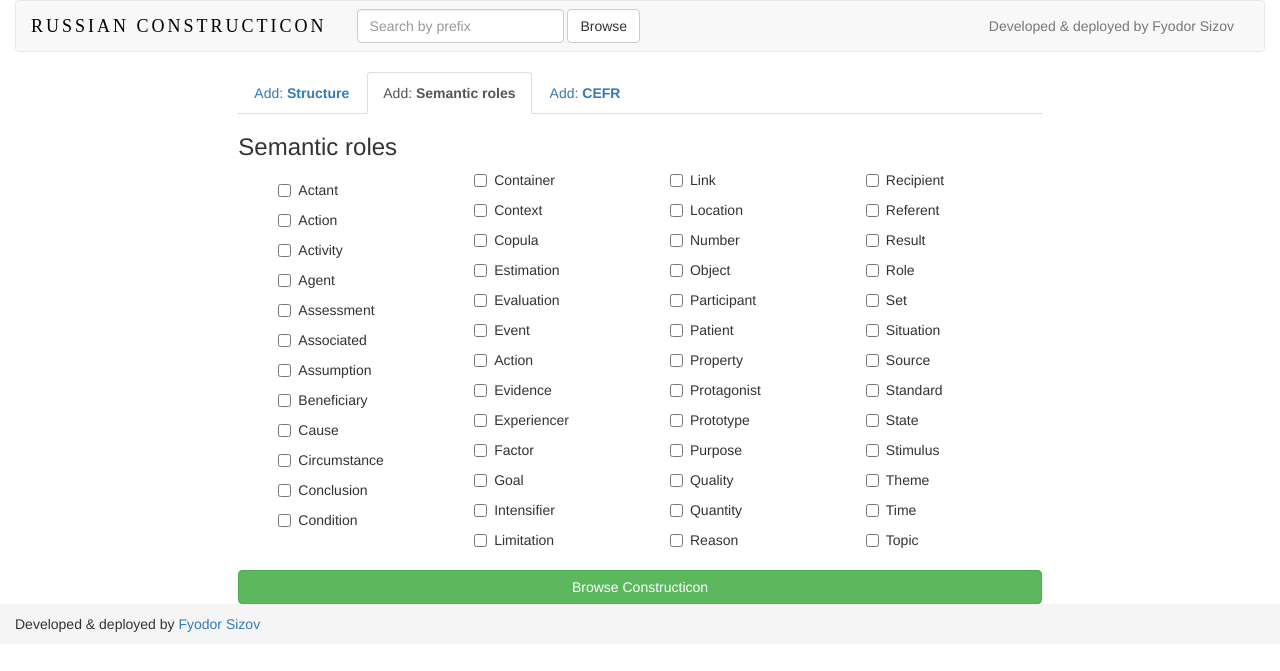
After one commit to sfedia/russian-constructicon, a Flask app: template templates/main_page.html in a window 1280 px wide. The commit adds this page. Shown: the top 671 px of the page. Run offline with Flask 2, Linux system fonts and the light colour scheme; the template is opened without the code that fills it, so the values that code supplies are empty; parts of the project's set-up code (start-up, migrations or seed data) failed here and were passed over; some libraries are stand-ins or nearby versions.

Commit message:
main page & search results page

```diff
--- /dev/null
+++ b/templates/main_page.html
@@ -0,0 +1,380 @@
+<!DOCTYPE HTML>
+<html>
+<head>
+<link href="//netdna.bootstrapcdn.com/bootstrap/3.1.0/css/bootstrap.min.css" rel="stylesheet" id="bootstrap-css">
+<link rel="stylesheet" href="https://cdnjs.cloudflare.com/ajax/libs/jstree/3.2.1/themes/default/style.min.css"/>
+<script src="//ajax.aspnetcdn.com/ajax/jQuery/jquery-3.4.1.min.js" crossorigin="anonymous"></script>
+<script src="https://cdnjs.cloudflare.com/ajax/libs/popper.js/1.12.9/umd/popper.min.js" integrity="sha384-ApNbgh9B+Y1QKtv3Rn7W3mgPxhU9K/ScQsAP7hUibX39j7fakFPskvXusvfa0b4Q" crossorigin="anonymous"></script>
+<script src="https://maxcdn.bootstrapcdn.com/bootstrap/4.0.0/js/bootstrap.min.js" integrity="sha384-JZR6Spejh4U02d8jOt6vLEHfe/JQGiRRSQQxSfFWpi1MquVdAyjUar5+76PVCmYl" crossorigin="anonymous"></script>
+<script src="//netdna.bootstrapcdn.com/bootstrap/3.1.0/js/bootstrap.min.js"></script>
+<script src="https://cdnjs.cloudflare.com/ajax/libs/jstree/3.2.1/jstree.min.js"></script>
+<style>
+        /* Custom page CSS
+-------------------------------------------------- */
+/* Not required for template or sticky footer method. */
+
+.container {
+  width: auto;
+  padding: 0 15px;
+}
+
+.foot.container {
+  padding: 10px 15px;
+}
+
+.footer {
+  background-color: #f5f5f5;
+}
+
+.navbar-brand {
+  font-family: Times New Roman;
+  text-transform: uppercase;
+  letter-spacing: 3px;
+  color: black !important;
+}
+
+#structure-query {
+  max-width: 600px;
+}
+
+.semantic-roles ul,
+.cefr-options ul {
+  column-count: 4;
+  column-gap: 2rem;
+  list-style: none;
+}
+
+.cefr-options ul {
+  column-count: 2;
+}
+</style>
+
+<script>
+    $(function(){
+      $("a[href*='#panel']").click(function(e){
+        e.preventDefault();
+        $(this).tab('show');
+      });
+
+      $(".prefix-browse").click(function (e) {
+        window.location.href = "/search?q=" + JSON.stringify({"prefix": $("#search-prefix").val()});
+      });
+
+      $(".browse-const").click(function (e) {
+        var searchQuery = {};
+        searchQuery.sem_search = [];
+        $(".semantic-roles ul li div label input[type=checkbox]").each(function (num, el) {
+            if (el.checked)
+                searchQuery.sem_search.push(el.value);
+        });
+        if (searchQuery.sem_search.length === 0)
+            delete searchQuery.sem_search;
+
+        searchQuery.cefr = [];
+        $(".cefr-options ul li div label input[type=checkbox]").each(function (num, el) {
+            if (el.checked)
+                searchQuery.cefr.push(el.value);
+        });
+        if (searchQuery.cefr.length === 0)
+            delete searchQuery.cefr;
+
+        if ($("#structure-query").val() !== "")
+            searchQuery.structure = $("#structure-query").val();
+
+        window.location.href = "/search?q=" + encodeURIComponent(JSON.stringify(searchQuery));
+      });
+    });
+</script>
+</head>
+<!------ Include the above in your HEAD tag ---------->
+
+<body class="d-flex flex-column h-100">
+
+
+<main role="main" class="flex-shrink-0">
+
+<div class="container">
+    <nav class="navbar navbar-default">
+  <div class="container-fluid">
+    <!-- Brand and toggle get grouped for better mobile display -->
+    <div class="navbar-header">
+      <button type="button" class="navbar-toggle collapsed" data-toggle="collapse" data-target="#bs-example-navbar-collapse-1" aria-expanded="false">
+        <span class="sr-only">Toggle navigation</span>
+        <span class="icon-bar"></span>
+        <span class="icon-bar"></span>
+        <span class="icon-bar"></span>
+      </button>
+      <a class="navbar-brand" href="/">Russian Constructicon</a>
+    </div>
+
+    <div class="collapse navbar-collapse" id="bs-example-navbar-collapse-1">
+      <ul class="nav navbar-nav">
+          <!--
+        <li class="active"><a href="#">Link <span class="sr-only">(current)</span></a></li>
+        <li><a href="#">Link</a></li>
+        <li class="dropdown">
+          <a href="#" class="dropdown-toggle" data-toggle="dropdown" role="button" aria-haspopup="true" aria-expanded="false">Dropdown <span class="caret"></span></a>
+          <ul class="dropdown-menu">
+            <li><a href="#">Action</a></li>
+            <li><a href="#">Another action</a></li>
+            <li><a href="#">Something else here</a></li>
+            <li role="separator" class="divider"></li>
+            <li><a href="#">Separated link</a></li>
+            <li role="separator" class="divider"></li>
+            <li><a href="#">One more separated link</a></li>
+          </ul>
+        </li> -->
+      </ul>
+      <form class="navbar-form navbar-left">
+        <div class="form-group">
+          <input type="text" class="form-control" id="search-prefix" placeholder="Search by prefix">
+        </div>
+        <button type="button" class="btn btn-default prefix-browse">Browse</button>
+      </form>
+      <ul class="nav navbar-nav navbar-right">
+          <li><a href="//github.com/prodotiscus/russian-constructicon">Developed & deployed by Fyodor Sizov</a></li>
+      </ul>
+    </div><!-- /.navbar-collapse -->
+  </div><!-- /.container-fluid -->
+</nav>
+
+<div class="col-lg-8 col-lg-offset-2">
+    <ul class="nav nav-tabs">
+        <li><a data-toggle="tab" href="#panel1">Add: <b>Structure</b></a></li>
+        <li class="active"><a data-toggle="tab" href="#panel2">Add: <b>Semantic roles</b></a></li>
+        <li><a data-toggle="tab" href="#panel3">Add: <b>CEFR</b></a></li>
+    </ul>
+
+    <div class="tab-content">
+      <div id="panel1" class="tab-pane fade">
+        <h3>Structure query</h3>
+        <p>
+            <div class="form-group">
+              <textarea class="form-control" rows="3" placeholder="Structure query" id="structure-query"></textarea>
+            </div>
+        </p>
+      </div>
+      <div id="panel2" class="tab-pane fade in active">
+        <h3>Semantic roles</h3>
+        <p>
+            <div class="form-group semantic-roles">
+                <ul>
+                <li><div class="checkbox">
+                  <label><input type="checkbox" value="Actant">Actant</label>
+                </div></li>
+                <li><div class="checkbox">
+                  <label><input type="checkbox" value="Action">Action</label>
+                </div></li>
+                <li><div class="checkbox">
+                  <label><input type="checkbox" value="Activity">Activity</label>
+                </div></li>
+                <li><div class="checkbox">
+                  <label><input type="checkbox" value="Agent">Agent</label>
+                </div></li>
+                <li><div class="checkbox">
+                  <label><input type="checkbox" value="Assessment">Assessment</label>
+                </div></li>
+                <li><div class="checkbox">
+                  <label><input type="checkbox" value="Associated">Associated</label>
+                </div></li>
+                <li><div class="checkbox">
+                  <label><input type="checkbox" value="Assumption">Assumption</label>
+                </div></li>
+                <li><div class="checkbox">
+                  <label><input type="checkbox" value="Beneficiary">Beneficiary</label>
+                </div></li>
+                <li><div class="checkbox">
+                  <label><input type="checkbox" value="Cause">Cause</label>
+                </div></li>
+                <li><div class="checkbox">
+                  <label><input type="checkbox" value="Circumstance">Circumstance</label>
+                </div></li>
+                <li><div class="checkbox">
+                  <label><input type="checkbox" value="Conclusion">Conclusion</label>
+                </div></li>
+                <li><div class="checkbox">
+                  <label><input type="checkbox" value="Condition">Condition</label>
+                </div></li>
+                <li><div class="checkbox">
+                  <label><input type="checkbox" value="Container">Container</label>
+                </div></li>
+                <li><div class="checkbox">
+                  <label><input type="checkbox" value="Context">Context</label>
+                </div></li>
+                <li><div class="checkbox">
+                  <label><input type="checkbox" value="Copula">Copula</label>
+                </div></li>
+                <li><div class="checkbox">
+                  <label><input type="checkbox" value="Estimation">Estimation</label>
+                </div></li>
+                <li><div class="checkbox">
+                  <label><input type="checkbox" value="Evaluation">Evaluation</label>
+                </div></li>
+                <li><div class="checkbox">
+                  <label><input type="checkbox" value="Event">Event</label>
+                </div></li>
+                <li><div class="checkbox">
+                  <label><input type="checkbox" value="Action">Action</label>
+                </div></li>
+                <li><div class="checkbox">
+                  <label><input type="checkbox" value="Evidence">Evidence</label>
+                </div></li>
+                <li><div class="checkbox">
+                  <label><input type="checkbox" value="Experiencer">Experiencer</label>
+                </div></li>
+                <li><div class="checkbox">
+                  <label><input type="checkbox" value="Factor">Factor</label>
+                </div></li>
+                <li><div class="checkbox">
+                  <label><input type="checkbox" value="Goal">Goal</label>
+                </div></li>
+                <li><div class="checkbox">
+                  <label><input type="checkbox" value="Intensifier">Intensifier</label>
+                </div></li>
+                <li><div class="checkbox">
+                  <label><input type="checkbox" value="Limitation">Limitation</label>
+                </div></li>
+                <li><div class="checkbox">
+                  <label><input type="checkbox" value="Link">Link</label>
+                </div></li>
+                <li><div class="checkbox">
+                  <label><input type="checkbox" value="Location">Location</label>
+                </div></li>
+                <li><div class="checkbox">
+                  <label><input type="checkbox" value="Number">Number</label>
+                </div></li>
+                <li><div class="checkbox">
+                  <label><input type="checkbox" value="Object">Object</label>
+                </div></li>
+                <li><div class="checkbox">
+                  <label><input type="checkbox" value="Participant">Participant</label>
+                </div></li>
+                <li><div class="checkbox">
+                  <label><input type="checkbox" value="Patient">Patient</label>
+                </div></li>
+                <li><div class="checkbox">
+                  <label><input type="checkbox" value="Property">Property</label>
+                </div></li>
+                <li><div class="checkbox">
+                  <label><input type="checkbox" value="Protagonist">Protagonist</label>
+                </div></li>
+                <li><div class="checkbox">
+                  <label><input type="checkbox" value="Prototype">Prototype</label>
+                </div></li>
+                <li><div class="checkbox">
+                  <label><input type="checkbox" value="Purpose">Purpose</label>
+                </div></li>
+                <li><div class="checkbox">
+                  <label><input type="checkbox" value="Quality">Quality</label>
+                </div></li>
+                <li><div class="checkbox">
+                  <label><input type="checkbox" value="Quantity">Quantity</label>
+                </div></li>
+                <li><div class="checkbox">
+                  <label><input type="checkbox" value="Reason">Reason</label>
+                </div></li>
+                <li><div class="checkbox">
+                  <label><input type="checkbox" value="Recipient">Recipient</label>
+                </div></li>
+                <li><div class="checkbox">
+                  <label><input type="checkbox" value="Referent">Referent</label>
+                </div></li>
+                <li><div class="checkbox">
+                  <label><input type="checkbox" value="Result">Result</label>
+                </div></li>
+                <li><div class="checkbox">
+                  <label><input type="checkbox" value="Role">Role</label>
+                </div></li>
+                <li><div class="checkbox">
+                  <label><input type="checkbox" value="Set">Set</label>
+                </div></li>
+                <li><div class="checkbox">
+                  <label><input type="checkbox" value="Situation">Situation</label>
+                </div></li>
+                <li><div class="checkbox">
+                  <label><input type="checkbox" value="Source">Source</label>
+                </div></li>
+                <li><div class="checkbox">
+                  <label><input type="checkbox" value="Standard">Standard</label>
+                </div></li>
+                <li><div class="checkbox">
+                  <label><input type="checkbox" value="State">State</label>
+                </div></li>
+                <li><div class="checkbox">
+                  <label><input type="checkbox" value="Stimulus">Stimulus</label>
+                </div></li>
+                <li><div class="checkbox">
+                  <label><input type="checkbox" value="Theme">Theme</label>
+                </div></li>
+                <li><div class="checkbox">
+                  <label><input type="checkbox" value="Time">Time</label>
+                </div></li>
+                <li><div class="checkbox">
+                  <label><input type="checkbox" value="Topic">Topic</label>
+                </div></li>
+                </ul>
+            </div>
+        </p>
+      </div>
+      <div id="panel3" class="tab-pane fade">
+        <p>
+            <div class="form-group cefr-options">
+                <ul>
+                <li><div class="checkbox">
+                  <label><input type="checkbox" value="A1">A1</label>
+                </div></li>
+                <li><div class="checkbox">
+                  <label><input type="checkbox" value="A2">A2</label>
+                </div></li>
+                <li><div class="checkbox">
+                  <label><input type="checkbox" value="B1">B1</label>
+                </div></li>
+                <li><div class="checkbox">
+                  <label><input type="checkbox" value="B2">B2</label>
+                </div></li>
+                <li><div class="checkbox">
+                  <label><input type="checkbox" value="C1">C1</label>
+                </div></li>
+                <li><div class="checkbox">
+                  <label><input type="checkbox" value="C2">C2</label>
+                </div></li>
+                </ul>
+            </div>
+        </p>
+      </div>
+    </div>
+    <a href="#" class="btn btn-success browse-const" role="button" style="text-align: center; display: block;">
+        Browse Constructicon
+    </a>
+</div>
+
+</div>
+</main>
+
+
+<footer class="footer mt-auto py-3">
+  <div class="foot container">
+    <span>
+        Developed & deployed by <a href="//github.com/prodotiscus/russian-constructicon">Fyodor Sizov</a>
+    </span>
+  </div>
+</footer>
+
+<script>
+  $(function () {
+    // 6 create an instance when the DOM is ready
+    $('#jstree').jstree();
+    // 7 bind to events triggered on the tree
+    $('#jstree').on("changed.jstree", function (e, data) {
+      console.log(data.selected);
+    });
+    // 8 interact with the tree - either way is OK
+    $('button').on('click', function () {
+      $('#jstree').jstree(true).select_node('child_node_1');
+      $('#jstree').jstree('select_node', 'child_node_1');
+      $.jstree.reference('#jstree').select_node('child_node_1');
+    });
+  });
+</script>
+</body>
+</html>
```
Also changed, not shown: templates/search_results.html (+18 -17 lines).
